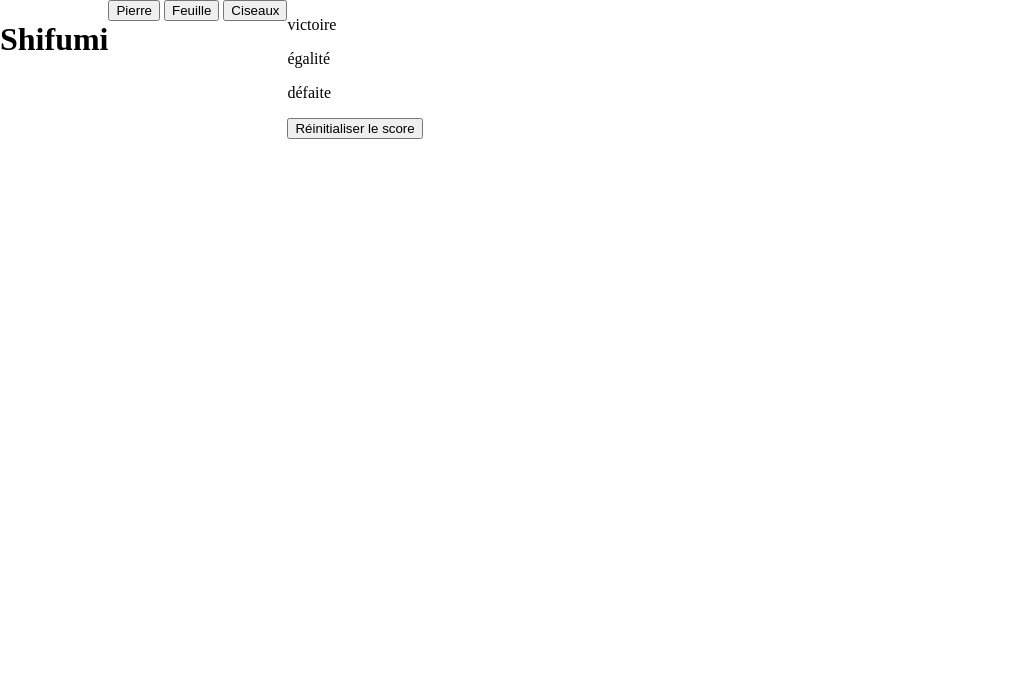
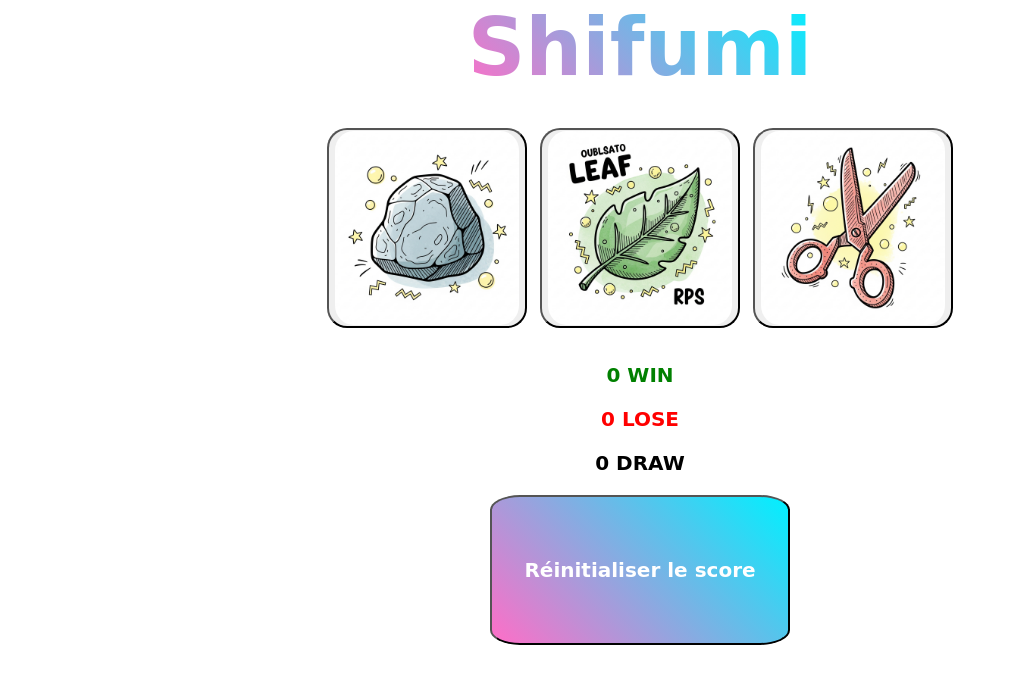
Before and after one commit to Oryx87/R3.01_TD1, a plain HTML site: page Shifumi/index.html in a window 1280 px wide. Both pictures are taken after a click on the button "Réinitialiser le score". Shown: the whole page, without its empty margins (0-1015 px from the left). Drawn offline with Linux system fonts and the light colour scheme; files that its build step writes are made by us from their sources.

Commit message:
Version finale Shifumi

```diff
--- a/Shifumi/index.html
+++ b/Shifumi/index.html
@@ -4,21 +4,30 @@
     <meta charset="UTF-8">
     <meta name="viewport" content="width=device-width, initial-scale=1.0">
     <title>Shifumi</title>
-    <link rel="stylesheet" href="css/style.css"/>
-    <script src="script.js"></script>
+    <link rel="stylesheet" href="style.css"/>
+    <script defer src="script.js"></script>
 </head>
 <body>
-    <h1>Shifumi</h1>
+    <header>
+        <h1>Shifumi</h1>
+    </header>
     <main>
-        <button class="choix" type="button">Pierre</button>
-        <button class="choix" type="button">Feuille</button>
-        <button class="choix" type="button">Ciseaux</button>
+        <button class="btn-choix" type="button">
+            <img src="images/pierre.jpg" alt="Pierre">
+        </button>
+        <button class="btn-choix" type="button">
+            <img src="images/feuille.jpg" alt="Feuille">
+        </button>
+        <button class="btn-choix" type="button">
+            <img src="images/ciseaux.jpg" alt="Ciseaux">
+        </button>
     </main>
-    <div class="resultat">
-        <p id="victoire"> victoire</p>
-        <p id="egalite"> égalité</p>
-        <p id="defaite"> défaite</p>
+    <section id="affichage"></section>
+    <section id="score">
+        <p id="win"> WIN</p>
+        <p id="lose"> LOSE</p>
+        <p id="draw"> DRAW</p>
         <button id="reset" type="button">Réinitialiser le score</button>
-    </div>
+    </section>
 </body>
 </html>
--- a/Shifumi/script.js
+++ b/Shifumi/script.js
@@ -1,2 +1,54 @@
-const choix = ['Pierre', 'Feuille', 'Ciseaux'];
-const resultat = { victoire: 0, egalite: 0, defaite: 0};
+const buttons = document.querySelectorAll('.btn-choix');
+const resultDisplay = document.getElementById('affichage');
+const winDisplay = document.getElementById('win');
+const loseDisplay = document.getElementById('lose');
+const drawDisplay = document.getElementById('draw');
+const resetButton = document.getElementById('reset');
+
+const choices = ['Pierre', 'Feuille', 'Ciseaux'];
+const score = { win: 0, lose: 0, draw: 0};
+
+function pluralize(count, singular, plural){
+    return count + ' ' + (count > 1 ? plural : singular);
+}
+
+function updateScore() {
+    winDisplay.textContent = pluralize(score.win, "WIN", "WINS");
+    loseDisplay.textContent = pluralize(score.lose, "LOSE", "LOSES");
+    drawDisplay.textContent = pluralize(score.draw, "DRAW", "DRAWS");
+}
+
+buttons.forEach(button => {
+    button.addEventListener('click', () =>{
+        const playerChoice = button.querySelector('img').alt;
+        const robotChoice = choices[Math.floor(Math.random() * 3)];
+        let outcome;
+
+        if (playerChoice === robotChoice){
+            outcome = 'draw';
+        } else if (
+            (playerChoice === 'Pierre' && robotChoice === 'Ciseaux') ||
+            (playerChoice === 'Feuille' && robotChoice === 'Pierre') ||
+            (playerChoice === 'Ciseaux' && robotChoice === 'Feuille')
+        ){
+            outcome = 'win';
+        } else{
+            outcome = 'lose';
+        }
+
+        score[outcome]++;
+        updateScore();
+        resultDisplay.innerHTML = `
+        J'ai joué : ${playerChoice}<br>
+        Le robot a joué : ${robotChoice}<br>
+        C'est une <strong class="${outcome}">${outcome === 'draw' ? 'égalité' : outcome === 'win' ? 'victoire' : 'défaite'}</strong>`;
+    })
+});
+
+resetButton.addEventListener('click', () => {
+    score.win = 0;
+    score.lose = 0;
+    score.draw = 0;
+    updateScore();
+    resultDisplay.textContent = '';
+})
--- a/Shifumi/style.css
+++ b/Shifumi/style.css
@@ -1,4 +1,105 @@
 body{
+    margin: auto;
+    text-align: center;
+    font-family: 'Luckiest Guy', cursive;
+}
+
+@keyframes bounce {
+    0%, 100% { transform: translateY(0); }
+    50% { transform: translateY(-10px); }
+}
+
+h1 {
+    margin: 10px 0;
+    font-weight: bold;
+    font-size: 5em;
+    background: linear-gradient(45deg, #ff6ec7, #00f0ff);
+    -webkit-background-clip: text;
+    -webkit-text-fill-color: transparent;
+    display: inline-block;
+    animation: bounce 1.5s infinite;
+}
+
+main{
+    margin: auto;
     display: flex;
-    margin:auto;
+    justify-content: space-around;
+    flex-wrap: wrap;
+    align-items: center;
+    width: 50%;
+    height: auto;
+    padding: 15px;
 }
+
+.btn-choix{
+    width: 200px;
+    height: 200px;
+    border-radius: 10%;
+    background-size: cover;
+    background-position: center;
+    cursor: pointer;
+    border-width: 2px;
+    transition: transform 0.3s ease, box-shadow 0.3s ease;
+}
+
+.btn-choix img{
+    width: 100%;
+    height: 100%;
+    object-fit: cover;
+    display: block;
+    border-radius: 10%;
+}
+
+#reset{
+    width: 300px;
+    height: 150px;
+    border-radius: 10%;
+    border-width: 2%;
+    cursor: pointer;
+    font-weight: bold;
+    font-size: 20px;
+    font-family: 'Luckiest Guy', cursive;
+    color: white;
+    background: linear-gradient(45deg, #ff6ec7, #00f0ff);
+    transition: transform 0.3s ease, box-shadow 0.3s ease;
+}
+
+#win{
+    font-size: 20px;
+    font-weight: bold;
+    color: green;
+}
+
+#lose{
+    font-size: 20px;
+    font-weight: bold;
+    color: red;
+}
+
+#draw{
+    font-size: 20px;
+    font-weight: bold;
+    color: black;
+}
+
+.btn-choix:hover {
+    transform: scale(1.1);
+    box-shadow: 0 10px 20px rgba(0,0,0,0.3);
+}
+
+#reset:hover{
+    transform: scale(1.1);
+    box-shadow: 0 10px 20px rgba(0,0,0,0.3);
+}
+
+#affichage{
+    font-size:20px;
+}
+
+strong.win{
+    color: green;
+}
+
+strong.lose{
+    color: red;
+}
```
Also changed, not shown: Shifumi/images/ciseaux.jpg (added), Shifumi/images/feuille.jpg (added), Shifumi/images/pierre.jpg (added).
